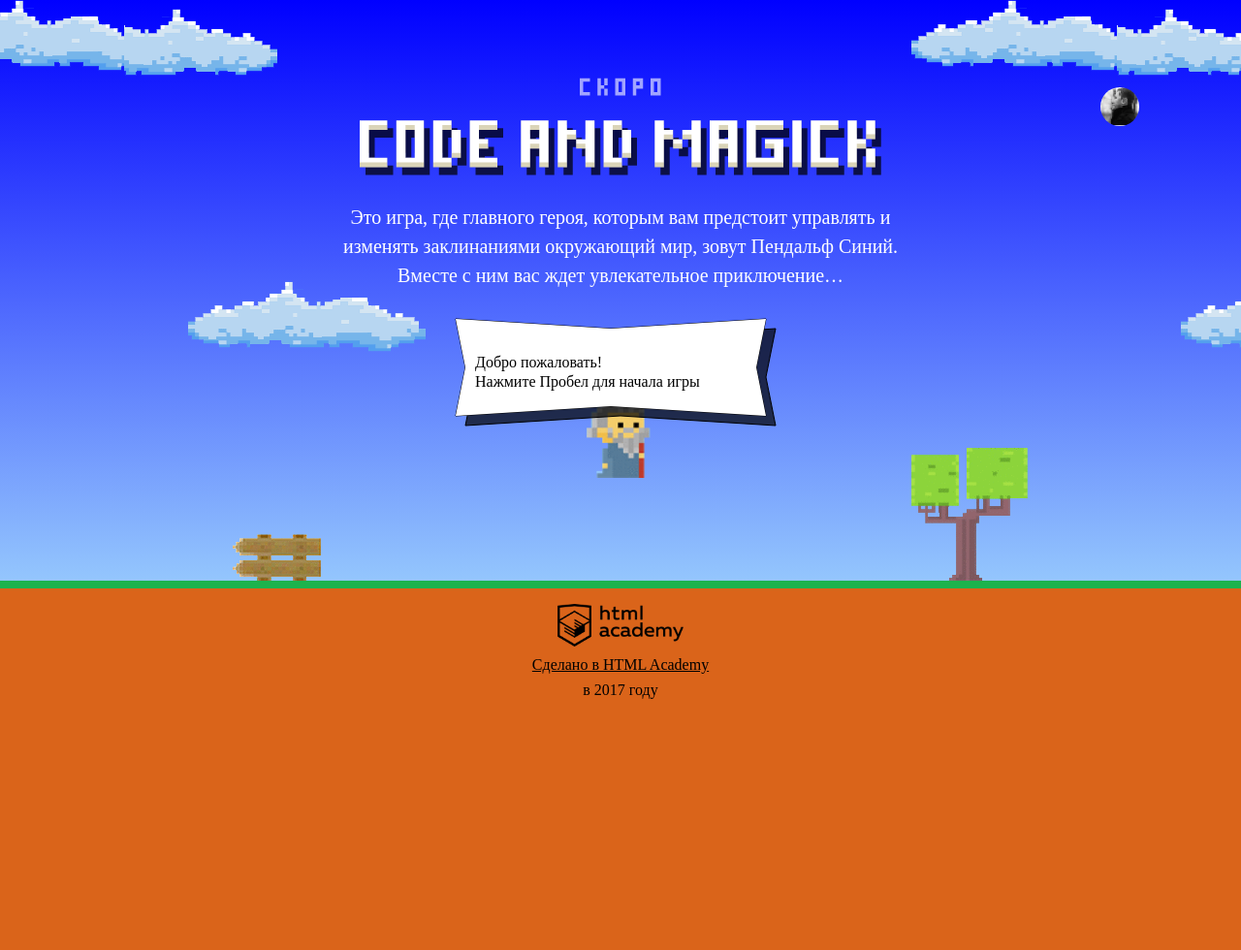
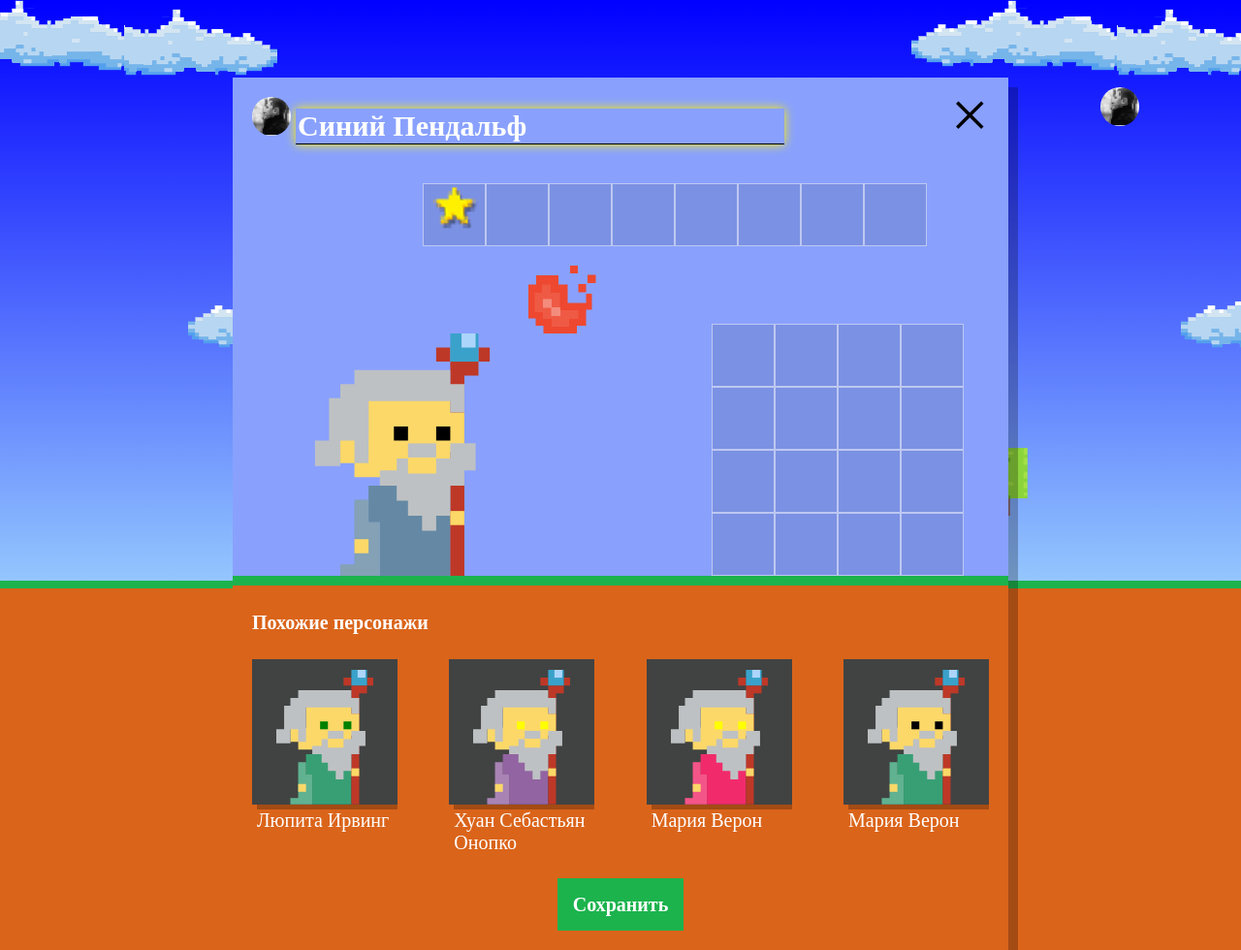
Before and after one commit to lfishova/1103163-code-and-magick-19, a website: page index.html in a window 1280 px wide. Shown: the whole page at 97% size. Before the commit the page ends 800 px from the top, so only its background shows below. Drawn offline with Linux system fonts and the light colour scheme; a web font is replaced by a local one.

Commit message:
На проверку наставнику... с вопросами по реализации кода...

```diff
--- a/index.html
+++ b/index.html
@@ -63,7 +63,7 @@
   <div class="demo"></div>
 
   <div class="setup-open">
-    <img src="./img/user-1.jpg" class="setup-open-icon">
+    <img src="./img/user-1.jpg" class="setup-open-icon" tabindex="0">
   </div>
 </header>
 
@@ -71,6 +71,7 @@
   <form class="setup-wizard-form"
         method="post"
         enctype="multipart/form-data"
+        action="https://js.dump.academy/code-and-magick"
         autocomplete="off">
 
     <div class="setup-title">
@@ -80,13 +81,13 @@
           <input type="file" name="avatar">
         </div>
         <label>
-          <input type="text" name="username"
+          <input type="text" name="username" minlength="2"
                  maxlength="25" required
                  class="setup-user-name" value="Синий Пендальф"/>
         </label>
       </div>
 
-      <span class="setup-close">&times;</span>
+      <span class="setup-close" tabindex="0">&times;</span>
     </div>
 
 
@@ -204,6 +205,7 @@
 </script>
 <script src="js/stat.js"></script>
 <script src="js/game.js"></script>
+<script src="js/setup.js"></script>
 
 </body>
 </html>
--- a/js/setup.js
+++ b/js/setup.js
@@ -1,11 +1,22 @@
 'use strict';
 
 var COUNT_WIZARDS = 4;
+var ESC_KEY = 'Escape';
+var ENTER_KEY = 'Enter';
 var names = ['Иван', 'Хуан Себастьян', 'Мария', 'Кристоф', 'Виктор', 'Юлия', 'Люпита', 'Вашингтон'];
 var surnames = ['да Марья', 'Верон', 'Мирабелла', 'Вальц', 'Онопко', 'Топольницкая', 'Нионго', 'Ирвинг'];
 var colorCoats = ['rgb(101, 137, 164)', 'rgb(241, 43, 107)', 'rgb(146, 100, 161)', 'rgb(56, 159, 117)', 'rgb(215, 210, 55)', 'rgb(0, 0, 0)'];
 var colorEyes = ['black', 'red', 'blue', 'yellow', 'green'];
+var colorFireballs = ['#ee4830', '#30a8ee', '#5ce6c0', '#e848d5', '#e6e848'];
 var randomValue = Math.floor(Math.random() * 2);
+var setup = document.querySelector('.setup');
+var setupOpen = document.querySelector('.setup-open');
+var setupClose = setup.querySelector('.setup-close');
+var setupUserName = setup.querySelector('.setup-user-name');
+var setupWizard = document.querySelector('.setup-wizard');
+var wizardCoat = setupWizard.querySelector('.wizard-coat');
+var wizardEyes = setupWizard.querySelector('.wizard-eyes');
+var wizardFireball = setup.querySelector('.setup-fireball-wrap');
 
 var getRandomOrder = function () {
   return randomValue ? getRandomValue(names) + ' ' + getRandomValue(surnames) : getRandomValue(surnames) + ' ' + getRandomValue(names);
@@ -51,12 +62,93 @@ var renderWizards = function () {
   similarListElement.appendChild(fragment);
 };
 var showSetup = function () {
-  document.querySelector('.setup').classList.remove('hidden');
+  setup.classList.remove('hidden');
+  setupUserName.focus();
 };
 var showSetupSimilar = function () {
   document.querySelector('.setup-similar').classList.remove('hidden');
 };
+var onPopupEscPress = function (evt) {
+  if (evt.target.className === setupUserName.className) {
+    evt.stopPropagation();
+  } else if (evt.key === ESC_KEY) {
+    closePopup();
+  }
+};
+var openPopup = function () {
+  setup.classList.remove('hidden');
+  document.addEventListener('keydown', onPopupEscPress);
+};
+var closePopup = function () {
+  setup.classList.add('hidden');
+  document.removeEventListener('keydown', onPopupEscPress);
+};
+var showModal = function () {
+  setupOpen.addEventListener('click', function () {
+    openPopup();
+  });
+  setupOpen.addEventListener('keydown', function (evt) {
+    if (evt.key === ENTER_KEY) {
+      openPopup();
+    }
+  });
+};
+var closeModal = function () {
+  setupClose.addEventListener('keydown', function (evt) {
+    if (evt.key === ENTER_KEY) {
+      closePopup();
+    }
+  });
+  setupClose.addEventListener('click', function () {
+    closePopup();
+  });
+};
+var validInputName = function () {
+  setupUserName.addEventListener('invalid', function () {
+    if (setupUserName.validity.tooShort) {
+      setupUserName.setCustomValidity('Имя должно состоять минимум из 2-х символов');
+    } else if (setupUserName.validity.tooLong) {
+      setupUserName.setCustomValidity('Имя не должно превышать 25-ти символов');
+    } else if (setupUserName.validity.valueMissing) {
+      setupUserName.setCustomValidity('Обязательное поле');
+    } else {
+      setupUserName.setCustomValidity('');
+    }
+  });
+};
+var onWizardElementClick = function (element, value) {
+  element.addEventListener('click', function () {
+    var elementColor = getRandomValue(value);
+    element.style.fill = elementColor;
+    setup.querySelector('[name=' + getSliceName(element.classList.value) + '-color]').value = elementColor;
+  });
+};
+var onFireballClick = function (value) {
+  wizardFireball.addEventListener('click', function () {
+    var fireballColor = getRandomValue(value);
+    wizardFireball.style.background = fireballColor;
+    setup.querySelector('[name=fireball-color]').value = fireballColor;
+  });
+};
+var changeWizardCoat = function () {
+  onWizardElementClick(wizardCoat, colorCoats);
+};
+var changeWizardEyes = function () {
+  onWizardElementClick(wizardEyes, colorEyes);
+};
+var changeWizardFireball = function () {
+  onFireballClick(colorFireballs);
+};
+var getSliceName = function (str) {
+  return str.slice(str.indexOf('-') + 1);
+};
 
+validInputName();
+changeWizardCoat();
+changeWizardEyes();
+changeWizardFireball();
+showModal();
+closeModal();
 showSetup();
 renderWizards();
 showSetupSimilar();
```
